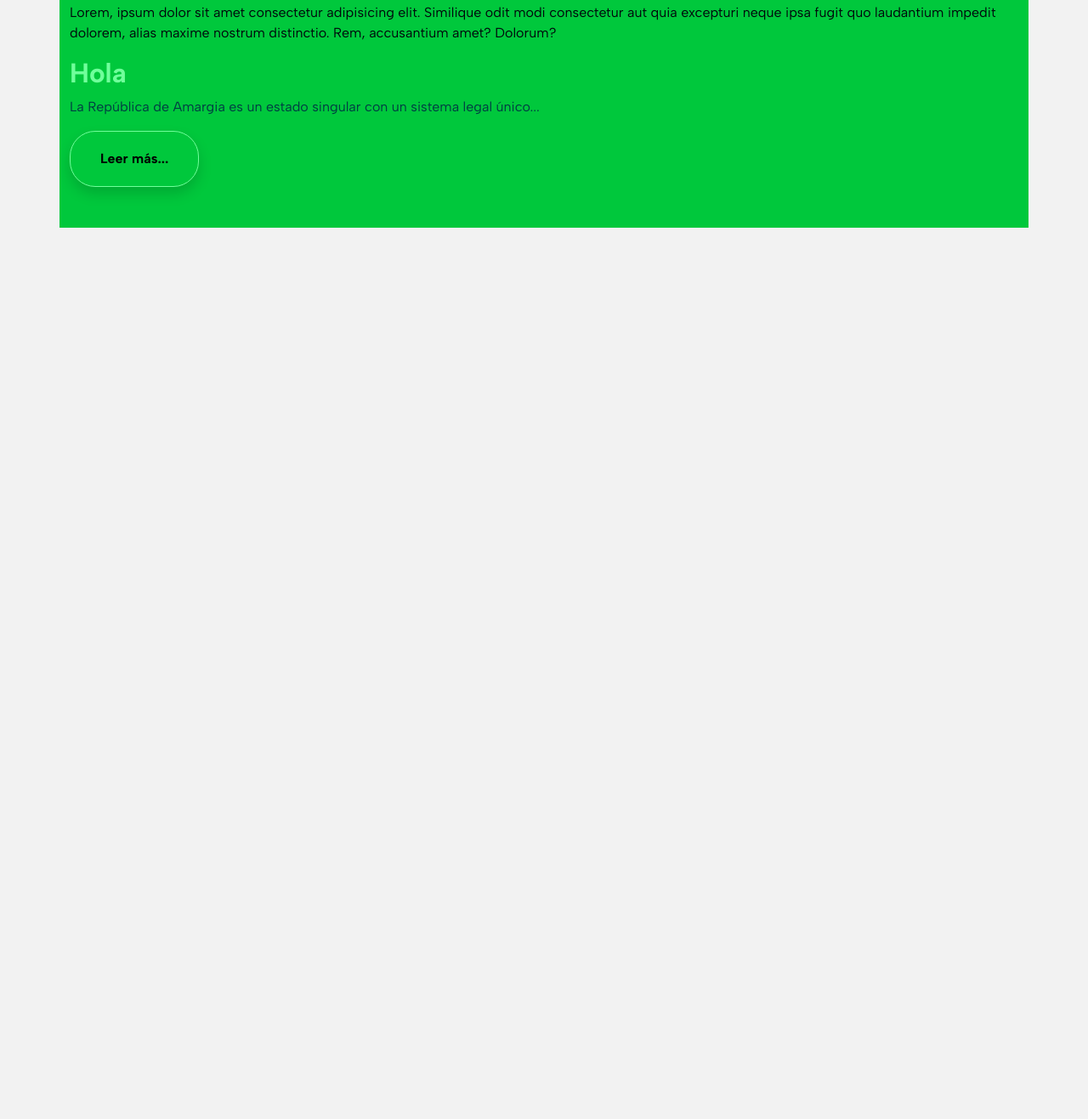
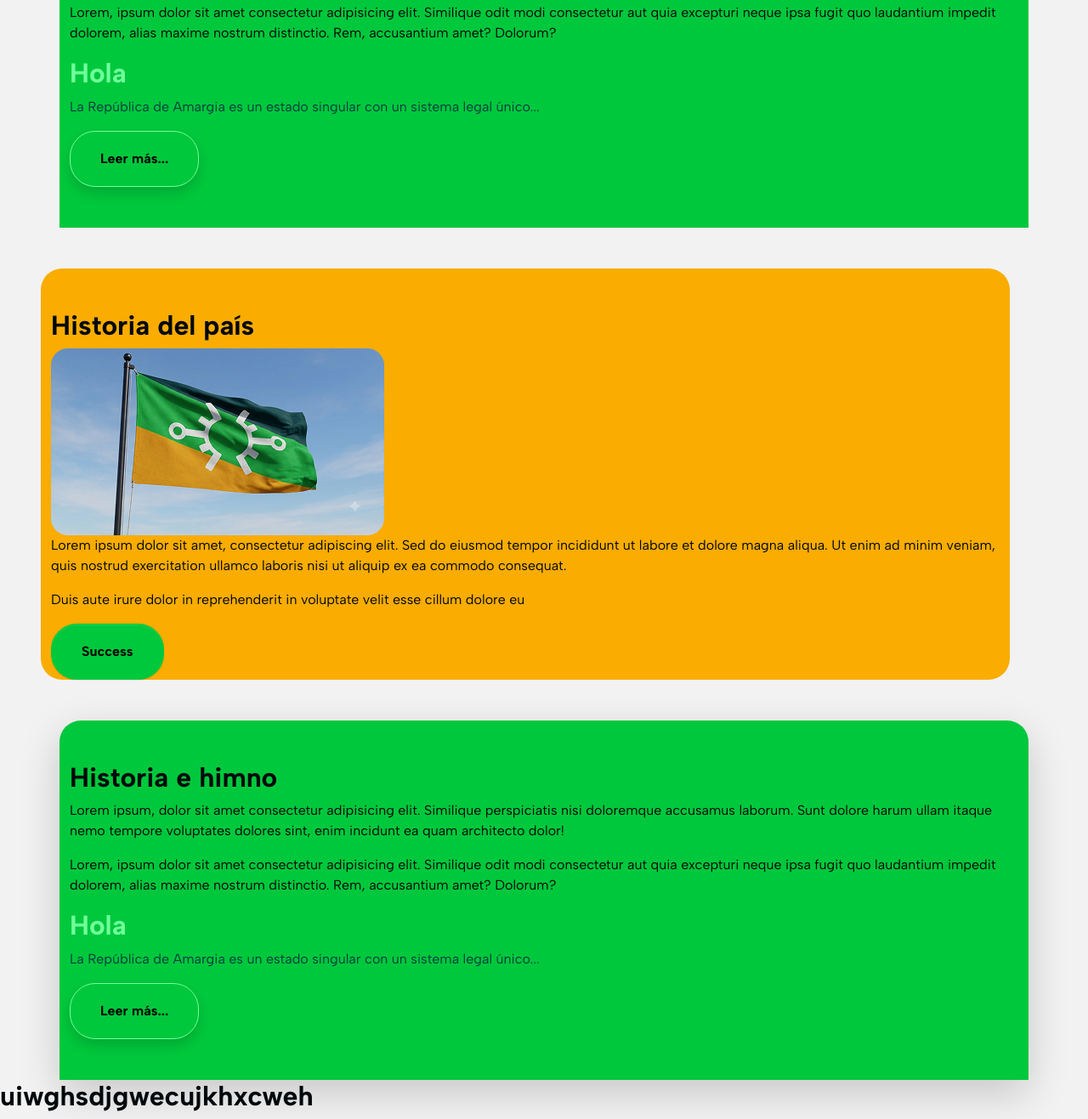
Before and after one commit to CamiloPiamba22/ImaginaryCountry, a plain HTML site: page index.html in a window 1280 px wide. Shown: the part 1617-2934 px from the top of the page at 85% size. Before the commit the page ends 1885 px from the top, so only its background shows below. Drawn offline with Linux system fonts and the light colour scheme.

```diff
--- a/index.html
+++ b/index.html
@@ -80,7 +80,6 @@
   <button type="submit" class="btn btn-primary bg-success shadow">Submit</button>
 </form>
     </div>
-
     <div id="himno" class="container bg-success mt-5 pt-5 pb-5 rounded-top-5">
         <h2 >Historia e himno</h2>
         <p>Lorem ipsum, dolor sit amet consectetur adipisicing elit. Similique perspiciatis nisi doloremque accusamus laborum. Sunt dolore harum ullam itaque nemo tempore voluptates dolores sint, enim incidunt ea quam architecto dolor!</p>
@@ -105,6 +104,39 @@
 
     </div>
 
+<div class="container bg-warning m-5 pt-5 rounded-5">
+    <h2>Historia del país</h2>
+    <img src="img/FlagOnFlagpol.png" alt="Bandera de la República de Amargia">
+    <p>Lorem ipsum dolor sit amet, consectetur adipiscing elit. Sed do eiusmod tempor incididunt ut labore et dolore magna aliqua. Ut enim ad minim veniam, quis nostrud exercitation ullamco laboris nisi ut aliquip ex ea commodo consequat.</p>
+    <p>Duis aute irure dolor in reprehenderit in voluptate velit esse cillum dolore eu    </p>
+    <button type="button" class="btn btn-success">Success</button>
+</div>
+
+    <div id="himno2" class="container bg-success mt-5 pt-5 pb-5 rounded-top-5 shadow-lg">
+        <h2 >Historia e himno</h2>
+        <p>Lorem ipsum, dolor sit amet consectetur adipisicing elit. Similique perspiciatis nisi doloremque accusamus laborum. Sunt dolore harum ullam itaque nemo tempore voluptates dolores sint, enim incidunt ea quam architecto dolor!</p>
+        <p>Lorem, ipsum dolor sit amet consectetur adipisicing elit. Similique odit modi consectetur aut quia excepturi neque ipsa fugit quo laudantium impedit dolorem, alias maxime nostrum distinctio. Rem, accusantium amet? Dolorum?</p>
+        <h2 class="text-primary">Hola</h2>
+        <p class="text-secondary">La República de Amargia es un estado singular con un sistema legal único...</p>
+
+        <div class="collapse" id="articleMore">
+        <p class="text-dark">Este artículo continúa. Explora el poder judicial, los órganos ejecutivos y la sociedad civil, pero inicialmente es invisible para el usuario.</p>
+        <p>Lorem ipsum, dolor sit amet consectetur adipisicing elit. Similique perspiciatis nisi doloremque accusamus laborum. Sunt dolore harum ullam itaque nemo tempore voluptates dolores sint, enim incidunt ea quam architecto dolor!</p>
+        <p>Lorem, ipsum dolor sit amet consectetur adipisicing elit. Similique odit modi consectetur aut quia excepturi neque ipsa fugit quo laudantium impedit dolorem, alias maxime nostrum distinctio. Rem, accusantium amet? Dolorum?</p>
+        <p>Lorem ipsum, dolor sit amet consectetur adipisicing elit. Similique perspiciatis nisi doloremque accusamus laborum. Sunt dolore harum ullam itaque nemo tempore voluptates dolores sint, enim incidunt ea quam architecto dolor!</p>
+        <p>Lorem, ipsum dolor sit amet consectetur adipisicing elit. Similique odit modi consectetur aut quia excepturi neque ipsa fugit quo laudantium impedit dolorem, alias maxime nostrum distinctio. Rem, accusantium amet? Dolorum?</p>
+        <p>Lorem ipsum, dolor sit amet consectetur adipisicing elit. Similique perspiciatis nisi doloremque accusamus laborum. Sunt dolore harum ullam itaque nemo tempore voluptates dolores sint, enim incidunt ea quam architecto dolor!</p>
+        <p>Lorem, ipsum dolor sit amet consectetur adipisicing elit. Similique odit modi consectetur aut quia excepturi neque ipsa fugit quo laudantium impedit dolorem, alias maxime nostrum distinctio. Rem, accusantium amet? Dolorum?</p>
+        </div>
+
+        <button class="btn btn-primary bg-success shadow" type="button" data-bs-toggle="collapse" data-bs-target="#articleMore" aria-expanded="false">
+        Leer más...
+        </button>
+
+
+    </div>
+    <h2>uiwghsdjgwecujkhxcweh</h2>
+
    <script src="js/bootstrap.fixed.js"></script>
 
 </body>
--- a/scss/styles.scss
+++ b/scss/styles.scss
@@ -22,7 +22,7 @@
 // Colores de marca (brand)
 $primary: $amargia-light-green;    // Color de acento (botones, enlaces)
 $secondary: $amargia-blue;         // Color secundario
-$success:     $amargia-green;      // Éxito / confirmación
+$  text-success:     $amargia-green;      // Éxito / confirmación
 $warning:     $amargia-yellow;     // Advertencia
 $danger:      #dc3545;             // Peligro / error (rojo estándar)
 $info:        #0dcaf0;             // Informativo (celeste)
--- /dev/null
+++ b/test/index.css
@@ -0,0 +1,37 @@
+body {
+display: flex;
+padding-top: 18px;
+flex-direction: column;
+align-items: center;
+border-radius: 25px;
+background: #F2F2F2;
+font-family: "Albert Sans";
+/* padding:18px;  */
+}
+
+header .navbar {
+display: flex;
+flex-direction: row;
+padding: 15px 29px 15px 33px;
+justify-content: space-between;
+border-radius: 100px;
+background: #003D43;
+}
+
+header .navbar .headerTitle {
+flex-shrink: 0;
+color: #70FF9B;
+font-size: 32px;
+font-style: normal;
+font-weight: 700;
+line-height: normal;
+}
+
+header .navbar .burger {
+    color:#00080C;
+    border-radius: 100px;
+    background: #FAAC00;
+    width: 70px;
+    height: 70px;
+
+    }
```
Also changed, not shown: test/index.html (added, +40 -0 lines).
